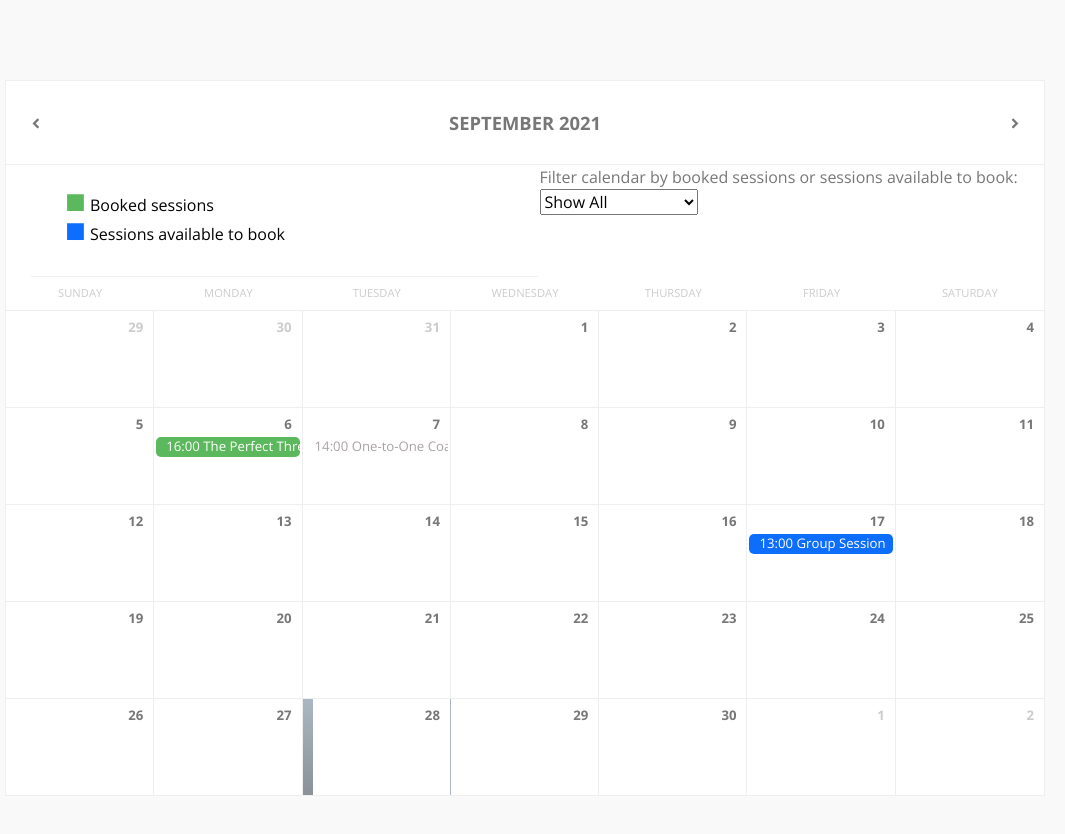
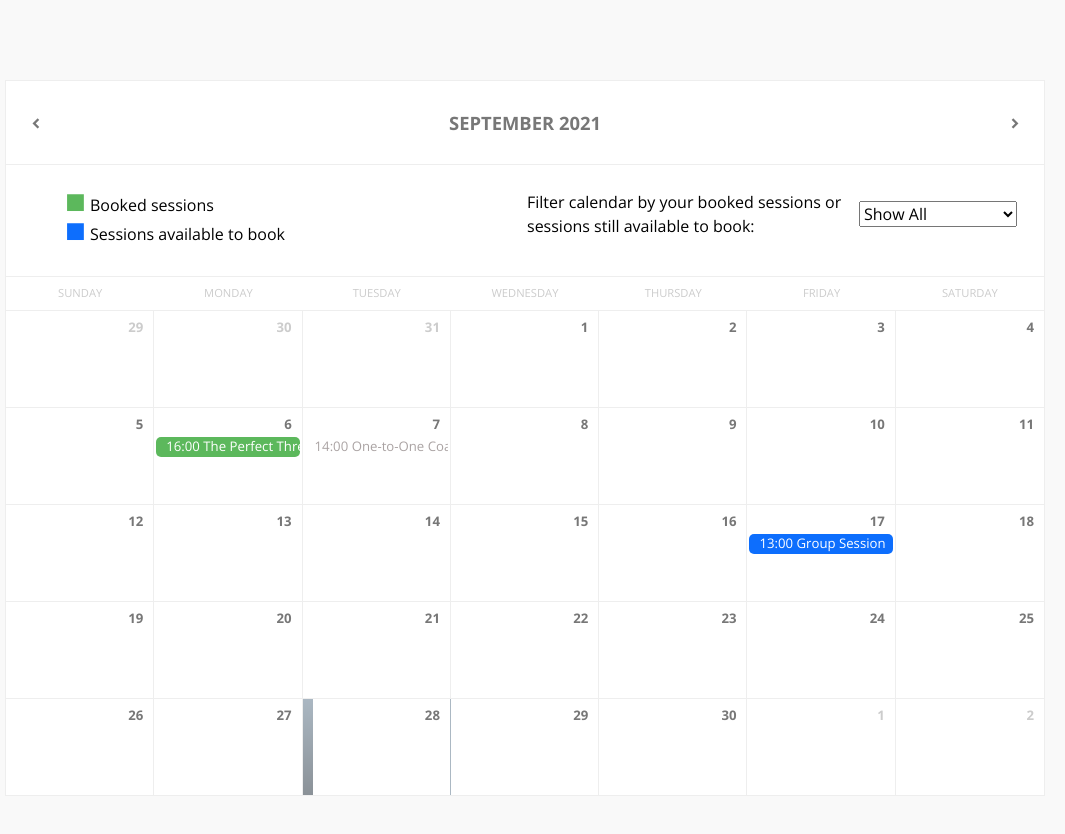
Before and after one commit to AlexKynoch/golf-frontend, a React (Create React App) app: page / in a window 1280 px wide. Shown: the top 834 px of the page, without its empty margins (115-1180 px from the left). Built offline with nearby package versions, Linux system fonts and the light colour scheme.

Commit message:
calendar first final working version

```diff
--- a/src/App.css
+++ b/src/App.css
@@ -282,7 +282,11 @@ main {
   border-bottom: 1px solid var(--border-color);
   margin-top: 25px;
   padding-bottom: 12px;
-  margin-left: 25px
+  padding-right: 25px;
+}
+
+.bullet-list {
+  margin-left: 25px;
 }
 
 .bullet-text {
@@ -308,3 +312,20 @@ main {
 .bullet-blue::before {
   color: #0D6EFD !important
 }
+
+/* dropdown */
+
+.dropdown-list {
+  width: 200px;
+}
+
+.dropdown-name {
+  margin-right:10px;
+  color: black;
+}
+
+.dropdown-container {
+  display: flex;
+  align-items: center;
+  justify-content: flex-end
+}
--- a/src/components/Calendar.js
+++ b/src/components/Calendar.js
@@ -71,7 +71,7 @@ function Calendar() {
   limit: 5,
   id:"3a"
 },])
-const [sort, cSort] = useState('unsorted')
+const [sort, cSort] = useState('showAll')
 
 const renderHeader = () => {
   const dateFormat = "MMMM yyyy";
@@ -95,8 +95,8 @@ const [sort, cSort] = useState('unsorted')
 
 const renderFilters = () => {
   return (
-      <Row>
-      <Col className = "filters">
+    <Row className = "filters">
+    <Col className = "bullet-list">
       <ul className = "filter-list-bullet">
         <li className = "bullet-green"><span className = "bullet-text">Booked sessions</span></li>
         <li className = "bullet-green bullet-blue"><span className = "bullet-text"> Sessions available to book</span></li>
@@ -105,7 +105,7 @@ const [sort, cSort] = useState('unsorted')
     <Col>
     <div>
     <div className = 'dropdown-container'>
-          <div className = 'dropdown-name'>Filter calendar by booked sessions or sessions available to book:</div>
+        <div className = 'dropdown-name'>Filter calendar by your booked sessions or sessions still available to book:</div>
             <select className = 'dropdown-list' onChange={(e) => cSort(e.target.value)} value={sort}>
                 <option value={'showAll'}>Show All</option>
                 <option value={'booked'}>Booked Sessions</option>
@@ -117,7 +117,7 @@ const [sort, cSort] = useState('unsorted')
     </Row>
   )
 }
-console.log(sort)
+
 const renderDays = () => {
   const dateFormat = "iiii";
   const days = [];
@@ -177,19 +177,18 @@ console.log(sort)
   return <div className="body">{rows}</div>;
 }
 
-  //puts sessions into the calendar
+// puts sessions into the calendar
 const showSessions = (day) => {
   return sessions.map((session, i) => {
     const sessionDate = new Date(session.date)
     if (sessionDate.getTime() === day.getTime()){
-        console.log(displaySessions(session, i))
         return displaySessions(session, i)
     }
   })
 }
 
-  // // displays session info
-  const displaySessions = (session, i) => {
+// builds invidual session entry in calendar
+const sessionEntry = (session, i) => {
   return (
     <OverlayTrigger key = {i} trigger="click" placement="bottom" overlay={popoverClick(session)} rootClose>
       <li className = "dis-session-info li-show-sessions"
@@ -200,6 +199,17 @@ console.log(sort)
       </li>
     </OverlayTrigger>
   )
+}
+
+// displays session info in calendar
+const displaySessions = (session, i) => {
+  if (sort === "booked" && session.users.includes(users[0].id)) {
+    return sessionEntry(session,i)
+  } else if (sort === "available" && !session.users.includes(users[0].id) && session.users.length < session.limit) {
+    return sessionEntry(session,i)
+  } else if (sort === "showAll") {
+    return sessionEntry(session,i)
+  }
 }
 
 const nextMonth = () => {
@@ -224,7 +234,7 @@ console.log(sort)
   }
 }
 
-
+// books user into a session
 const bookingHandler = (e, ses) => {
   e.preventDefault()
   sessions.forEach((session, index) => {
@@ -235,6 +245,7 @@ console.log(sort)
   cUserBooking(!userBooking)
 }
 
+// cancels users session booking
 const cancelBookingHandler = (e, ses) => {
   e.preventDefault()
   console.log("hi", sessions)
@@ -247,6 +258,7 @@ console.log(sort)
   cUserBooking(!userBooking)
 }
 
+// displays either book session, cancel booking or fully booked button depending on the user
 const showBookingButton = (session) => {
   if (session.users.includes(users[0].id)) {
     return <Button className = 'booking-btn btn-danger' onClick={(e) => cancelBookingHandler(e, session)}>Cancel booking</Button>
@@ -263,6 +275,7 @@ console.log(sort)
   renderCells()
 }, [userBooking])
 
+// session calendar popover
 const popoverClick = (session) => (
   <Popover className = "popover-main" id="popover-trigger-click" title="Popover bottom">
     <Card className = "popover-card">
```
Lines whose indentation alone changed are shown as unchanged.
